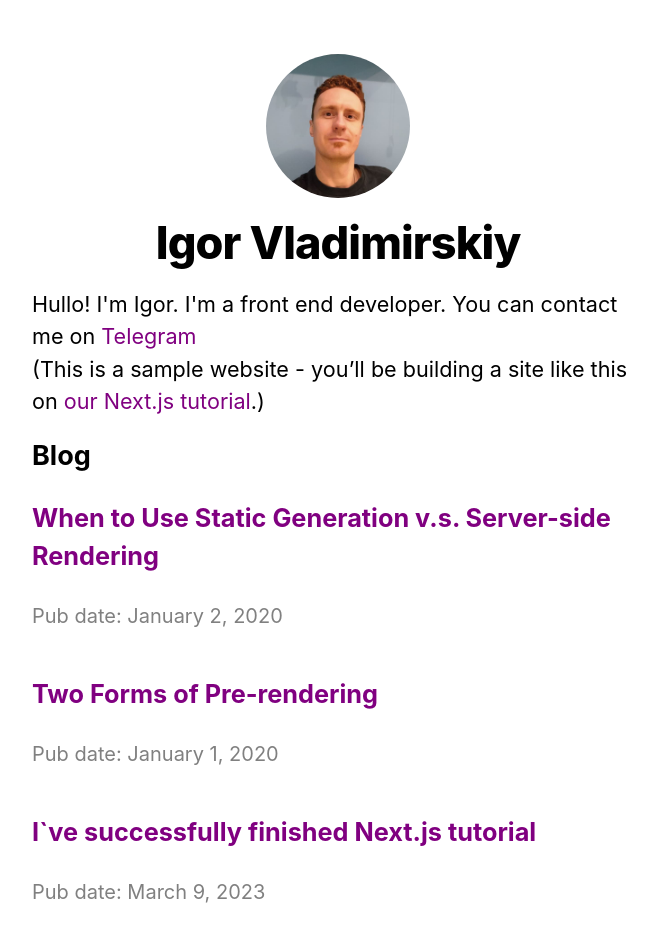
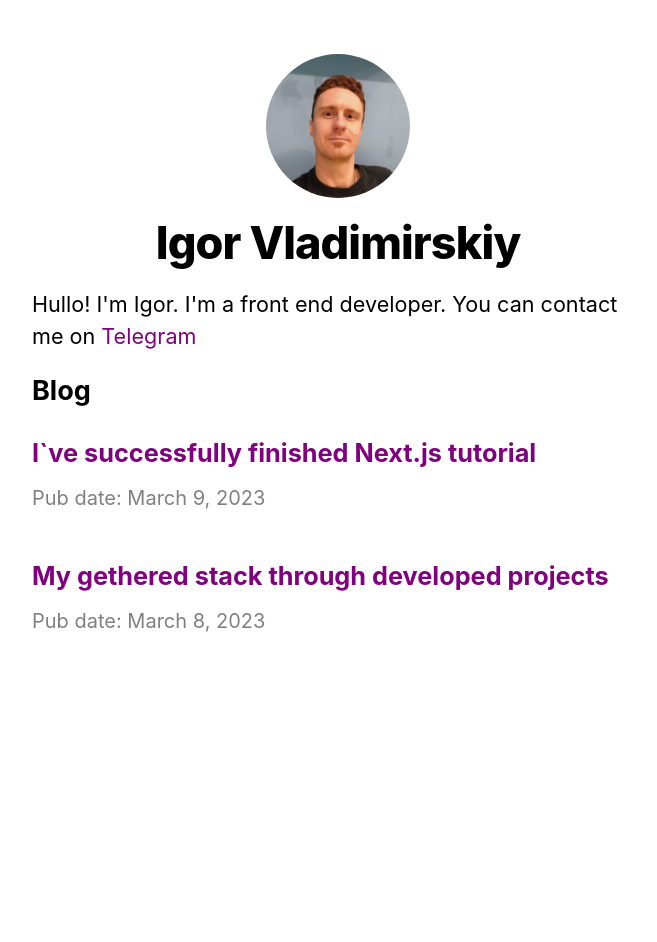
Before and after one commit to letulip/nextjs-blog, a Next.js app: page / in a window 1280 px wide. Shown: the top 942 px of the page, without its empty margins (302-959 px from the left). After the commit the page ends 800 px from the top, so only its background shows below. Built offline with nearby package versions, Linux system fonts and the light colour scheme.

Commit message:
update: index posts backwards sort, add stack md, update utils css

```diff
--- a/lib/posts.js
+++ b/lib/posts.js
@@ -24,7 +24,7 @@ export function getSortedPostsData() {
   })
 
   return allPostsData.sort((a, b) => {
-    if (a.data < b.data) {
+    if (a.date < b.date) {
       return 1
     } else {
       return -1
--- a/pages/index.js
+++ b/pages/index.js
@@ -29,10 +29,10 @@ export default function Home({ allPostsData }) {
       </Head>
       <section className={utilStyles.headingMd}>
         <p>Hullo! I'm Igor. I'm a front end developer. You can contact me on <a href='https://t.me/letulip'>Telegram</a></p>
-        <p>
+        {/* <p>
           (This is a sample website - you’ll be building a site like this on{' '}
           <a href="https://nextjs.org/learn">our Next.js tutorial</a>.)
-        </p>
+        </p> */}
       </section>
 
       <section className={`${utilStyles.headingMd} ${utilStyles.padding1px}`}>
@@ -41,7 +41,7 @@ export default function Home({ allPostsData }) {
           {allPostsData.map(({id, date, title}) => (
             <li className={utilStyles.listItemBig} key={id}>
               <Link href={`/posts/${id}`}>
-                <h3>{title}</h3>
+                <h3 className={utilStyles.heading3after}>{title}</h3>
               </Link>
               <h4>Pub date: <Date dateString={date} /></h4>
             </li>
--- a/posts/pre-rendering.md
+++ /dev/null
@@ -1,11 +0,0 @@
----
-title: 'Two Forms of Pre-rendering'
-date: '2020-01-01'
----
-
-Next.js has two forms of pre-rendering: **Static Generation** and **Server-side Rendering**. The difference is in **when** it generates the HTML for a page.
-
-- **Static Generation** is the pre-rendering method that generates the HTML at **build time**. The pre-rendered HTML is then _reused_ on each request.
-- **Server-side Rendering** is the pre-rendering method that generates the HTML on **each request**.
-
-Importantly, Next.js lets you **choose** which pre-rendering form to use for each page. You can create a "hybrid" Next.js app by using Static Generation for most pages and using Server-side Rendering for others.
--- a/posts/ssg-ssr.md
+++ /dev/null
@@ -1,19 +0,0 @@
----
-title: 'When to Use Static Generation v.s. Server-side Rendering'
-date: '2020-01-02'
----
-
-We recommend using **Static Generation** (with and without data) whenever possible because your page can be built once and served by CDN, which makes it much faster than having a server render the page on every request.
-
-You can use Static Generation for many types of pages, including:
-
-- Marketing pages
-- Blog posts
-- E-commerce product listings
-- Help and documentation
-
-You should ask yourself: "Can I pre-render this page **ahead** of a user's request?" If the answer is yes, then you should choose Static Generation.
-
-On the other hand, Static Generation is **not** a good idea if you cannot pre-render a page ahead of a user's request. Maybe your page shows frequently updated data, and the page content changes on every request.
-
-In that case, you can use **Server-Side Rendering**. It will be slower, but the pre-rendered page will always be up-to-date. Or you can skip pre-rendering and use client-side JavaScript to populate data.
--- /dev/null
+++ b/posts/stack.md
@@ -0,0 +1,34 @@
+---
+title: 'My gethered stack through developed projects'
+date: '2023-03-08'
+---
+
+### Front end
+
+- HTML5
+- CSS3
+- JavaScript
+- React
+- SEO, Performance
+
+### Back end
+
+- Python3 (Django, Django ORM)
+- JS (Next.js)
+- REST API
+- PostgresSQL, SQLite3
+- SEO, Performance
+
+### Design
+
+- UI/UX development
+- Colors
+- Fonts pairs
+- Composition
+- Inner and Outer
+
+### Management
+
+- Time
+- Team
+- Agile, Scrum
--- a/styles/utils.module.css
+++ b/styles/utils.module.css
@@ -25,6 +25,14 @@
   line-height: 1.5;
 }
 
+.heading3after {
+  margin-block-end: 10px;
+}
+
+.heading4after {
+  margin-block-end: 5px;
+}
+
 .borderCircle {
   border-radius: 9999px;
 }
@@ -43,6 +51,10 @@
   margin: 0;
 }
 
+.listBefore {
+  margin-block-start: 5px;
+}
+
 .listItem {
   margin: 0 0 1.25rem;
 }
```
